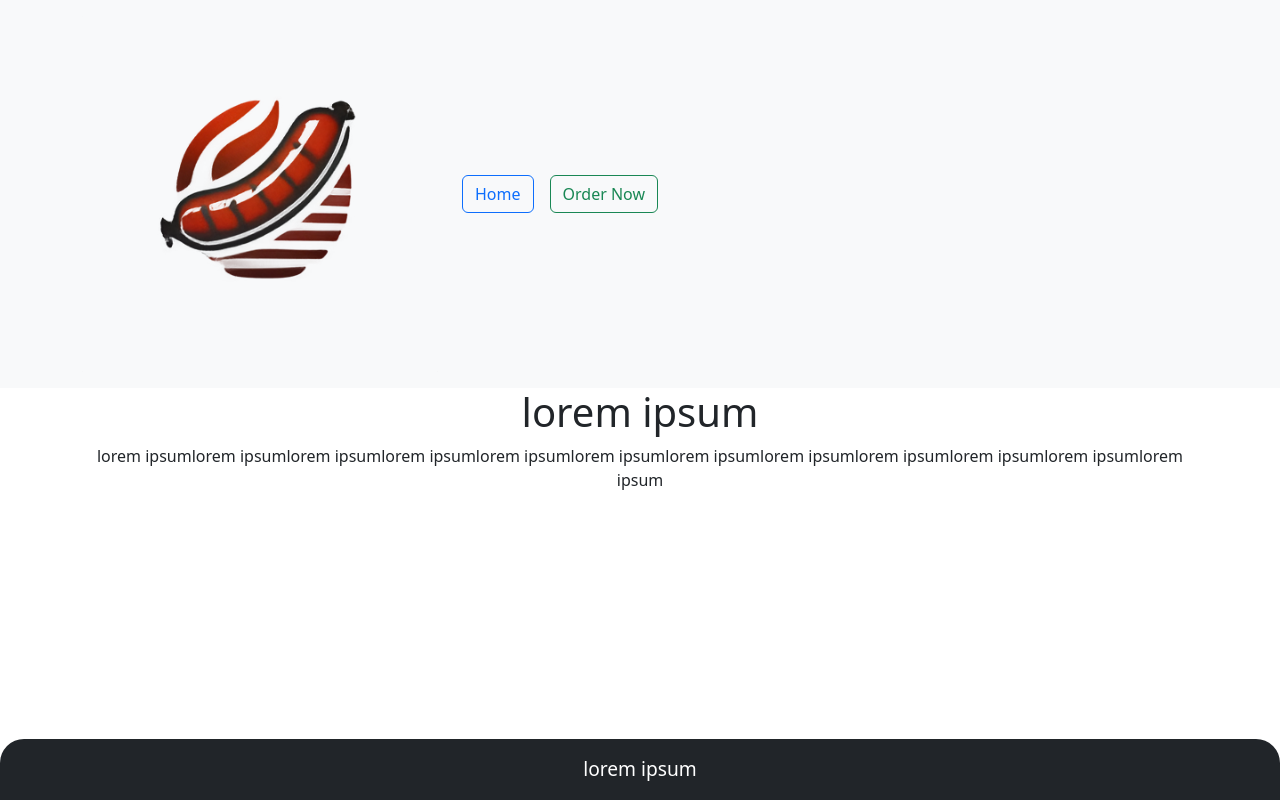
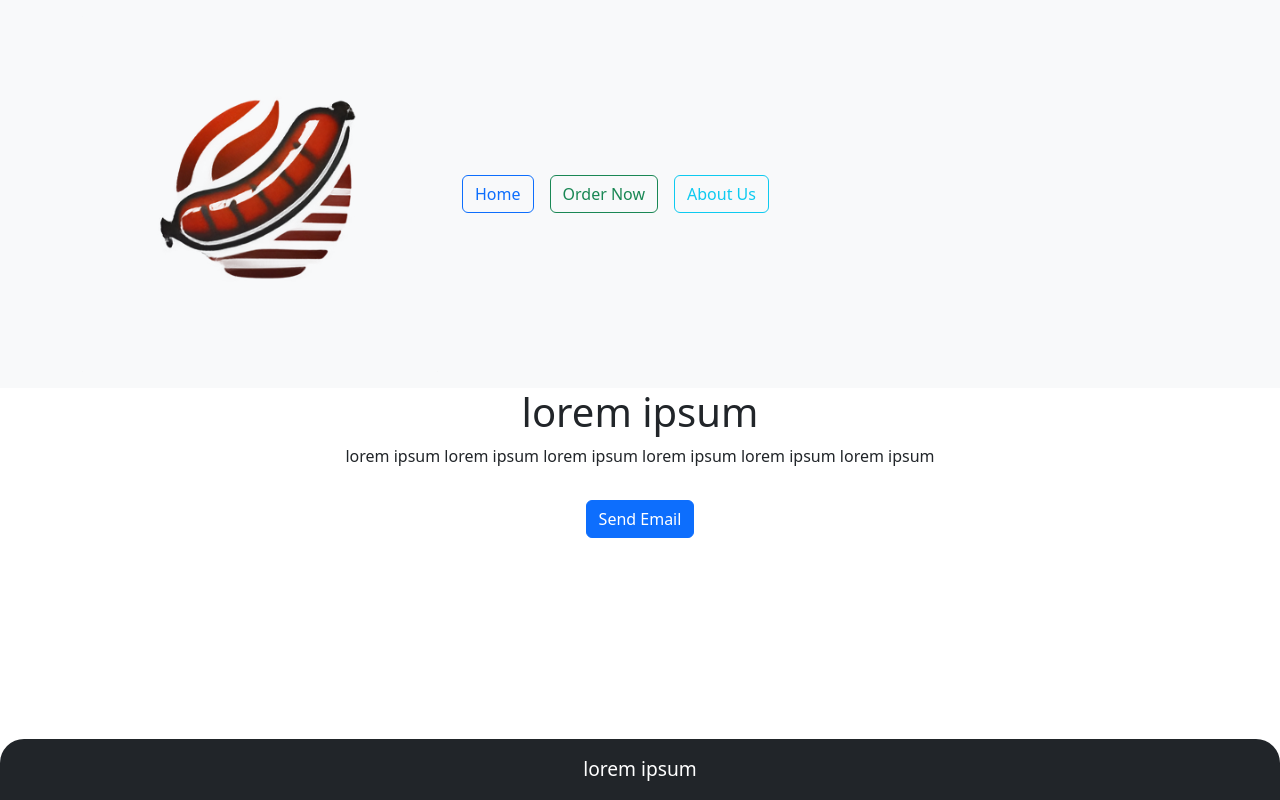
Before and after one commit to UnclWolf/website-school-2025, a website: page order.html in a window 1280 px wide. Drawn offline with nearby package versions, Linux system fonts and the light colour scheme.

Commit message:
12/08 broken atm

```diff
--- a/order.html
+++ b/order.html
@@ -21,11 +21,13 @@
           <div class="col-md-4 text-center text-md-start">
             <img src="images/logo_sausage.png" alt="logo" class="img-fluid"/>
           </div>
-          <!-- Left-aligned Buttons -->
+
+          <!-- Navigation Buttons -->
           <div class="col-md-8 text-md-start">
             <div class="d-flex justify-content-start gap-3">
               <a href="index.html" class="btn btn-outline-primary">Home</a>
               <a href="order.html" class="btn btn-outline-success">Order Now</a>
+              <a href="about.html" class="btn btn-outline-info">About Us</a>
             </div>
           </div>
         </div>
@@ -35,16 +37,26 @@
     <!-- Main Content -->
     <section class="main-section">
       <div class="container text-center">
-        <h1 class="about">lorem ipsum</h1> <!-- add information about the sausage-->
+        <h1 class="about">lorem ipsum</h1>
         <p class="info">
-          lorem ipsumlorem ipsumlorem ipsumlorem ipsumlorem ipsumlorem ipsumlorem ipsumlorem ipsumlorem ipsumlorem ipsumlorem ipsumlorem ipsum
+          lorem ipsum lorem ipsum lorem ipsum lorem ipsum lorem ipsum lorem ipsum
         </p>
+
+        <!-- Email Button -->
+        <button id="emailButton" class="btn btn-primary mt-3">Send Email</button>
+
+        <!-- Inline Script for Email Button -->
+        <script>
+          document.getElementById('emailButton').addEventListener('click', function() {
+            window.location.href = 'mailto:recipient@example.com?subject=Hello&body=This is the email body.';
+          });
+        </script>
       </div>
     </section>
 
     <!-- Footer -->
     <footer class="bg-dark text-white text-center py-3 footer">
-      <p class="mb-0"> lorem ipsum</p>
+      <p class="mb-0">lorem ipsum</p>
     </footer>
 
     <!-- Bootstrap Scripts -->
```
